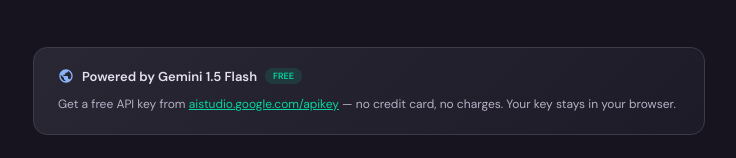
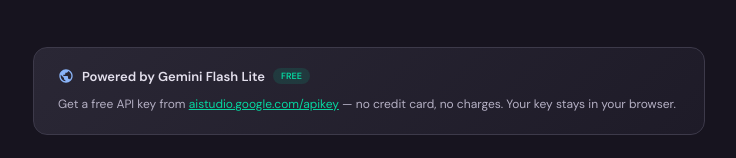
Before and after one commit to bhumika7395/MindPalace, a React (Vite) app: page / in a window 1280 px wide. Shown: the part 447-605 px from the top of the page, without its empty margins (271-1007 px from the left). Built offline with nearby package versions, Linux system fonts and the light colour scheme.

Commit message:
Add files via upload

```diff
--- a/App.jsx
+++ b/App.jsx
@@ -55,7 +55,7 @@
 );
 
 // ——— AI (GEMINI FREE TIER) ———
-const GEMINI_MODEL = "gemini-1.5-flash";
+const GEMINI_MODEL = "gemini-2.0-flash-lite";
 
 function sysPr(mode, cards, groups, context) {
   const gl = groups.join(", ");
@@ -283,7 +283,7 @@
         <p style={{ fontSize: 13, color: C.soft, lineHeight: 1.6, marginBottom: 18 }}>
           MindPalace uses <span className="gemini-badge">
             <svg width="12" height="12" viewBox="0 0 24 24" fill="none"><path d="M12 2C6.48 2 2 6.48 2 12s4.48 10 10 10 10-4.48 10-10S17.52 2 12 2zm-1 17.93c-3.94-.49-7-3.86-7-7.93 0-.62.08-1.22.21-1.79L9 15v1c0 1.1.9 2 2 2v1.93zm6.9-2.54c-.26-.81-1-1.39-1.9-1.39h-1v-3c0-.55-.45-1-1-1H8v-2h2c.55 0 1-.45 1-1V7h2c1.1 0 2-.9 2-2v-.41c2.93 1.19 5 4.06 5 7.41 0 2.08-.8 3.97-2.1 5.39z" fill="#8ab4f8"/></svg>
-            Gemini 1.5 Flash
+            Gemini Flash Lite
           </span> — completely free, no credit card needed.
         </p>
 
@@ -385,7 +385,7 @@
           <div style={{ background: `linear-gradient(135deg, ${C.surface}, ${C.bg})`, border: `1px solid ${C.border}`, borderRadius: 14, padding: "20px 24px", marginBottom: 32 }}>
             <div style={{ display: "flex", alignItems: "center", gap: 8, marginBottom: 10 }}>
               <svg width="16" height="16" viewBox="0 0 24 24" fill="none"><path d="M12 2C6.48 2 2 6.48 2 12s4.48 10 10 10 10-4.48 10-10S17.52 2 12 2zm-1 17.93c-3.94-.49-7-3.86-7-7.93 0-.62.08-1.22.21-1.79L9 15v1c0 1.1.9 2 2 2v1.93zm6.9-2.54c-.26-.81-1-1.39-1.9-1.39h-1v-3c0-.55-.45-1-1-1H8v-2h2c.55 0 1-.45 1-1V7h2c1.1 0 2-.9 2-2v-.41c2.93 1.19 5 4.06 5 7.41 0 2.08-.8 3.97-2.1 5.39z" fill="#8ab4f8"/></svg>
-              <span style={{ fontSize: 13, fontWeight: 600, color: C.text }}>Powered by Gemini 1.5 Flash</span>
+              <span style={{ fontSize: 13, fontWeight: 600, color: C.text }}>Powered by Gemini Flash Lite</span>
               <span style={{ fontSize: 9, padding: "2px 8px", borderRadius: 8, background: C.mint + "20", color: C.mint, fontWeight: 600 }}>FREE</span>
             </div>
             <p style={{ fontSize: 12, color: C.soft, lineHeight: 1.6 }}>
```
